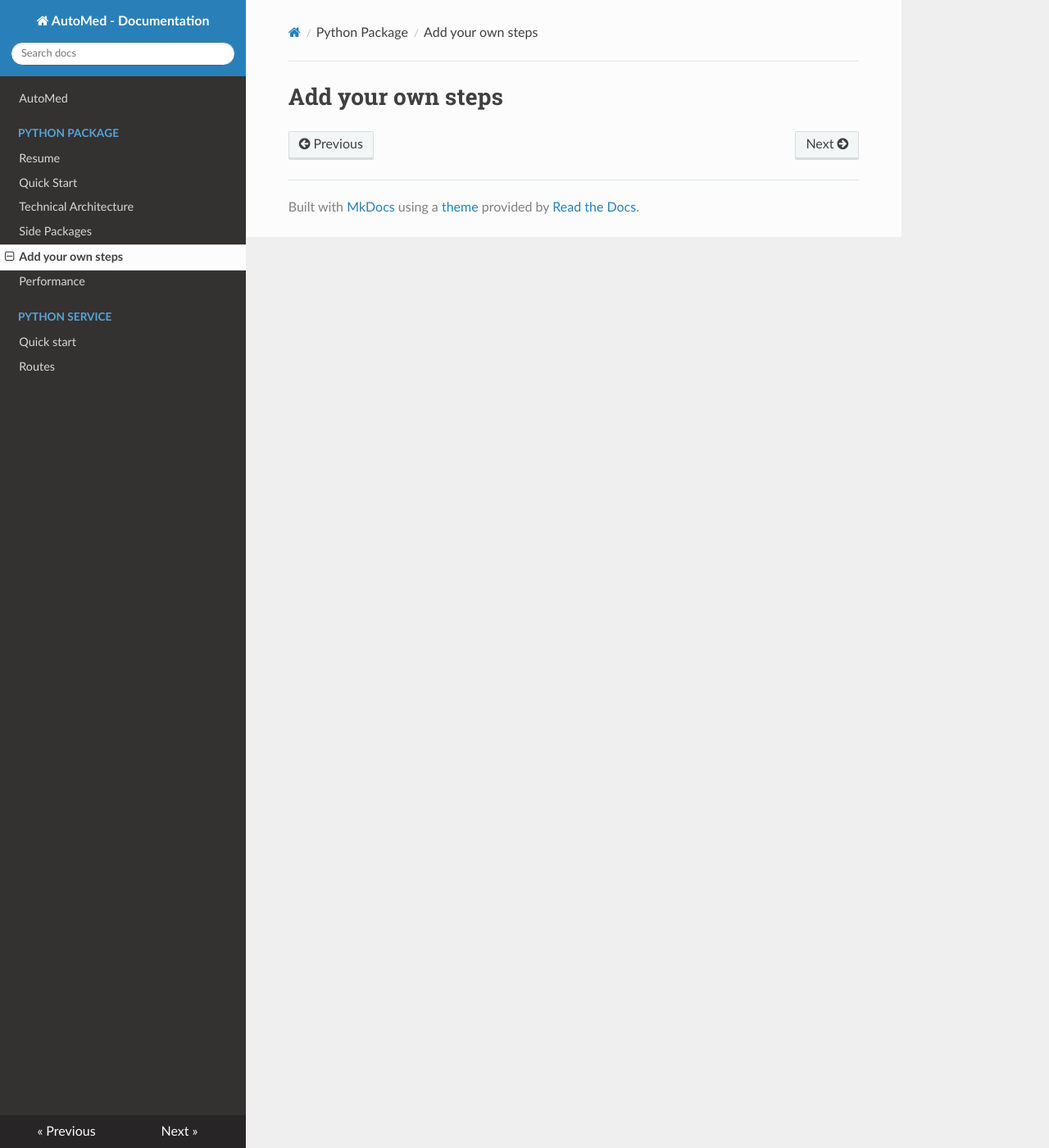
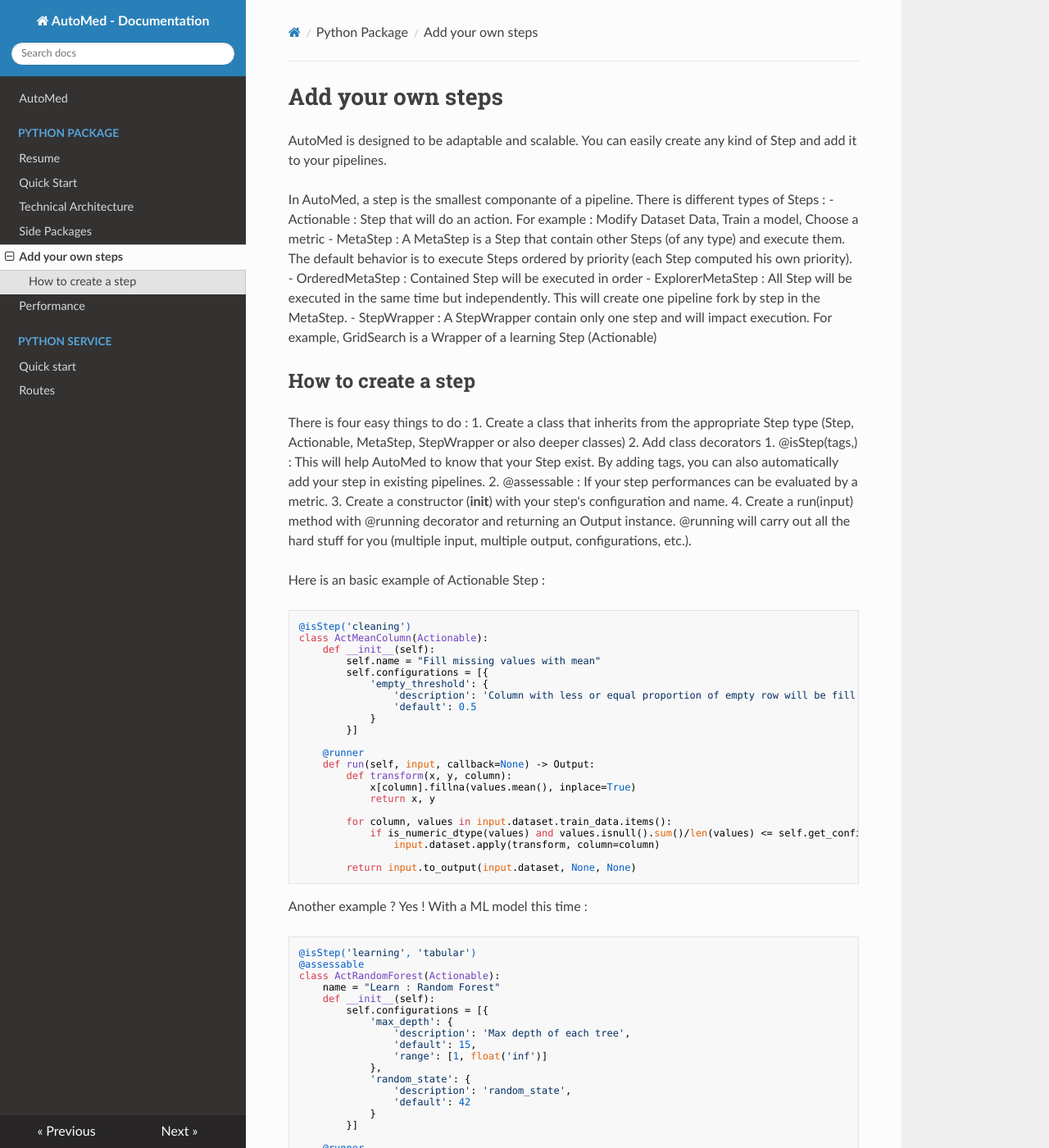
Before and after one commit to IIAS-Research/iaml, an MkDocs documentation site: the page built from docs/Python Package/4 - add_steps.md, in a window 1280 px wide and 1400 px high. Shown: the whole window at 82% size. Built offline with MkDocs 1.6.1, drawn with Linux system fonts in a browser that asks for light colours; nearby versions of some CDN libraries; some of the changed text lies outside the part shown.

Commit message:
[DOCS] many thingfs

````diff
--- a/docs/Python Package/4 - add_steps.md
+++ b/docs/Python Package/4 - add_steps.md
@@ -1 +1,78 @@
 # Add your own steps
+
+AutoMed is designed to be adaptable and scalable. You can easily create any kind of Step and add it to your pipelines.
+
+In AutoMed, a step is the smallest componante of a pipeline. There is different types of Steps :
+- Actionable : Step that will do an action. For example : Modify Dataset Data, Train a model, Choose a metric
+- MetaStep : A MetaStep is a Step that contain other Steps (of any type) and execute them. The default behavior is to execute Steps ordered by priority (each Step computed his own priority).
+    - OrderedMetaStep : Contained Step will be executed in order
+    - ExplorerMetaStep : All Step will be executed in the same time but independently. This will create one pipeline fork by step in the MetaStep.
+- StepWrapper : A StepWrapper contain only one step and will impact execution. For example, GridSearch is a Wrapper of a learning Step (Actionable)
+
+## How to create a step
+There is four easy things to do :
+1. Create a class that inherits from the appropriate Step type (Step, Actionable, MetaStep, StepWrapper or also deeper classes)
+2. Add class decorators
+    1. @isStep(tags,) : This will help AutoMed to know that your Step exist. By adding tags, you can also automatically add your step in existing pipelines.
+    2. @assessable : If your step performances can be evaluated by a metric.
+3. Create a constructor (__init__) with your step's configuration and name.
+4. Create a run(input) method with @running decorator and returning an Output instance. @running will carry out all the hard stuff for you (multiple input, multiple output, configurations, etc.).
+
+Here is an basic example of Actionable Step :
+
+```python
+@isStep('cleaning')
+class ActMeanColumn(Actionable):
+    def __init__(self):
+        self.name = "Fill missing values with mean"
+        self.configurations = [{
+            'empty_threshold': {
+                'description': 'Column with less or equal proportion of empty row will be fill with mean value. 1 will always fill void values',
+                'default': 0.5
+            }
+        }]
+
+    @runner
+    def run(self, input, callback=None) -> Output:
+        def transform(x, y, column):
+            x[column].fillna(values.mean(), inplace=True)
+            return x, y
+
+        for column, values in input.dataset.train_data.items():
+            if is_numeric_dtype(values) and values.isnull().sum()/len(values) <= self.get_config('empty_threshold'):
+                input.dataset.apply(transform, column=column)
+
+        return input.to_output(input.dataset, None, None)
+```
+
+Another example ? Yes ! With a ML model this time :
+
+```python
+@isStep('learning', 'tabular')
+@assessable
+class ActRandomForest(Actionable):
+    name = "Learn : Random Forest"
+    def __init__(self):
+        self.configurations = [{
+            'max_depth': {
+                'description': 'Max depth of each tree',
+                'default': 15,
+                'range': [1, float('inf')]
+            },
+            'random_state': {
+                'description': 'random_state',
+                'default': 42
+            }
+        }]
+
+    @runner
+    def run(self, input:Output, callback=None):
+        metric = input.metric or Metric()
+
+        model = RandomForestClassifier(max_depth=self.get_config('max_depth'), random_state=self.get_config('random_state'))
+        model.fit(input.dataset.X_train, input.dataset.y_train)
+
+        return input.to_output(None, metric, model)
+```
+
+These two Steps was already automatically added to all the pipeline using tags. Easy, isn't it ?
````
Also changed, not shown: docs/Python Package/2 - technical architecture.md (+12 -0 lines), docs/Python Package/3 - side package.md (+3 -0 lines), docs/Python Package/5 - perfs.md (+7 -0 lines).
